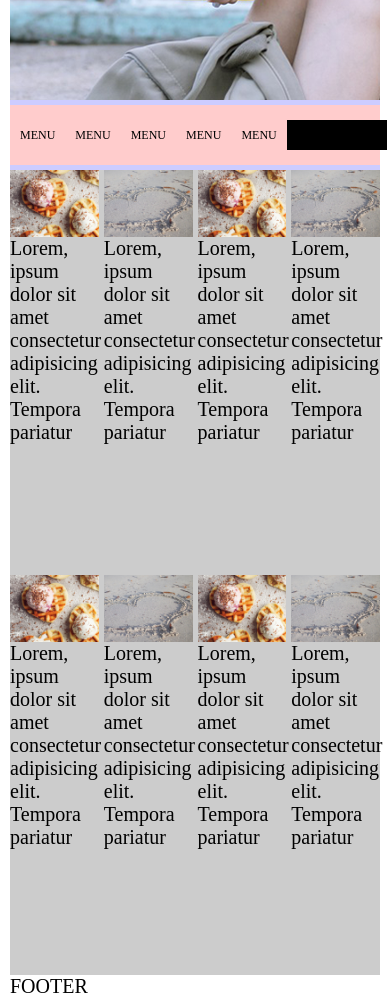
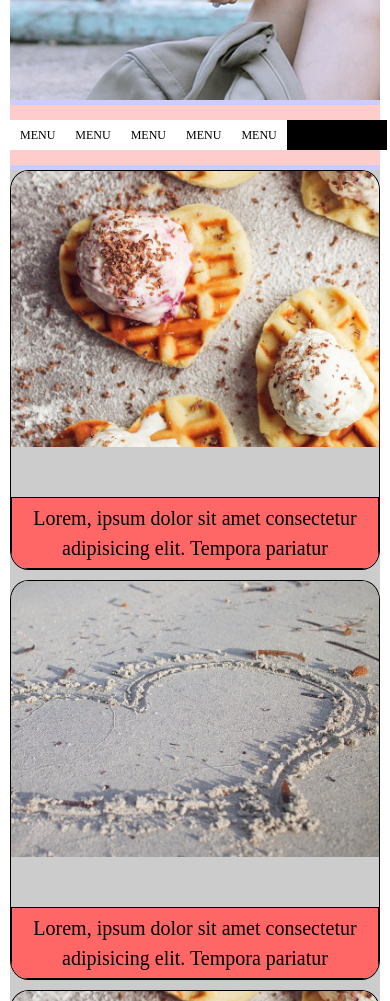
Before and after one commit to msj102525/0218, a plain HTML site: page index.html in a window 390 px wide. Shown: the part 600-1601 px from the top of the page. Drawn offline with Linux system fonts and the light colour scheme.

Commit message:
Add files via upload

```diff
--- a/css/container/indexContainer.css
+++ b/css/container/indexContainer.css
@@ -1,15 +1,16 @@
 /* container */
-.container {
+.container {}
 
-}
 .container .inner-container {
     display: flex;
     justify-content: center;
 }
+
 .container .inner-container .index {
     flex: 0 1 1600px;
     background-color: #ccf;
 }
+
 .container .inner-container .index .grid-container {
     display: grid;
     grid-template-columns: repeat(12, 1fr);
@@ -19,6 +20,7 @@
 
     gap: 5px;
 }
+
 .container .inner-container .index .grid-container .grid-gallery {
     grid-area: 1/1/2/-1;
     background-color: #ffc;
@@ -26,6 +28,7 @@
     /* filter: blur(1px); */
     /* filter: grayscale(0.5); */
 }
+
 .container .inner-container .index .grid-container .grid-menu {
     grid-area: 2/1/3/-1;
     background-color: #fcc;
@@ -33,68 +36,195 @@
     justify-content: space-between;
     padding: 15px 0;
 }
+
 .container .inner-container .index .grid-container .grid-menu .sub-menu {
     /* flex: 0 1 400px; */
     display: flex;
     justify-content: space-between;
 
 }
+
 .container .inner-container .index .grid-container .grid-menu .sub-menu>ul {
     display: flex;
     justify-content: space-between;
 }
+
 .container .inner-container .index .grid-container .grid-menu .sub-menu>ul>li {
     line-height: 30px;
     display: flex;
     justify-content: space-between;
     font-size: 12px;
     padding: 0 10px;
+    background-color: #fff;
 }
+
 .container .inner-container .index .grid-container .grid-menu span.right-btn {
     display: block;
     flex: 0 0 100px;
     height: 30px;
     background-color: #000;
 }
+
 .container .inner-container .index .grid-container .grid-con {
     grid-area: 3/1/4/-1;
     background-color: #ccc;
 }
+
 .container .inner-container .index .grid-container .grid-con>ul {
     display: grid;
 
     grid-template-columns: repeat(12, 1fr);
-    grid-template-rows: repeat(2, minmax(400px, auto));
+    grid-template-rows: repeat(2, minmax(370px, auto));
 
-    grid-auto-rows: minmax(400px, auto);
+    grid-auto-rows: minmax(370px, auto);
     gap: 5px;
 }
+
 .container .inner-container .index .grid-container .grid-con>ul>li img {
     width: 100%;
     height: auto;
     display: block;
 }
+
+.container .inner-container .index .grid-container .grid-con>ul>li {
+    border: 1px solid;
+    box-sizing: border-box;
+    display: flex;
+    flex-direction: column;
+    justify-content: space-between;
+    transition: all 0.1s ease-in-out;
+    border-radius: 5%;
+    overflow: hidden;
+}
+
+.container .inner-container .index .grid-container .grid-con>ul>li:hover {
+    filter: grayscale(1);
+    cursor: pointer;
+    transform: translateY(-10px);
+    transform: scale(1.05);
+    box-shadow: 1px 2px 4px #000;
+}
+
+.container .inner-container .index .grid-container .grid-con>ul>li p {
+    text-align: center;
+    line-height: 30px;
+    border: 1px solid;
+    padding: 5px;
+    box-sizing: border-box;
+    background-color: rgb(255, 102, 102);
+}
+
 .container .inner-container .index .grid-container .grid-con>ul>li:nth-child(1) {
     grid-area: 1/1/2/4;
 }
+
 .container .inner-container .index .grid-container .grid-con>ul>li:nth-child(2) {
     grid-area: 1/4/2/7;
 }
+
 .container .inner-container .index .grid-container .grid-con>ul>li:nth-child(3) {
     grid-area: 1/7/2/10;
 }
+
 .container .inner-container .index .grid-container .grid-con>ul>li:nth-child(4) {
     grid-area: 1/10/2/-1;
 }
+
 .container .inner-container .index .grid-container .grid-con>ul>li:nth-child(5) {
     grid-area: 2/1/3/4;
 }
+
 .container .inner-container .index .grid-container .grid-con>ul>li:nth-child(6) {
     grid-area: 2/4/3/7;
 }
+
 .container .inner-container .index .grid-container .grid-con>ul>li:nth-child(7) {
     grid-area: 2/7/3/10;
 }
+
 .container .inner-container .index .grid-container .grid-con>ul>li:nth-child(8) {
     grid-area: 2/10/3/-1;
 }
+
+@media only screen and (max-width:959px) {
+    .container .inner-container .index .grid-container .grid-con>ul {
+        grid-template-columns: repeat(8, 1fr);
+        grid-template-rows: repeat(2, minmax(400px, auto));
+
+        grid-auto-rows: minmax(400px, auto);
+    }
+
+    .container .inner-container .index .grid-container .grid-con>ul>li:nth-child(1) {
+        grid-area: 1/1/2/5;
+    }
+
+    .container .inner-container .index .grid-container .grid-con>ul>li:nth-child(2) {
+        grid-area: 1/5/2/-1;
+    }
+
+    .container .inner-container .index .grid-container .grid-con>ul>li:nth-child(3) {
+        grid-area: 2/1/3/5;
+    }
+
+    .container .inner-container .index .grid-container .grid-con>ul>li:nth-child(4) {
+        grid-area: 2/5/3/-1;
+    }
+
+    .container .inner-container .index .grid-container .grid-con>ul>li:nth-child(5) {
+        grid-area: 3/1/4/5;
+    }
+
+    .container .inner-container .index .grid-container .grid-con>ul>li:nth-child(6) {
+        grid-area: 3/5/4/-1;
+    }
+
+    .container .inner-container .index .grid-container .grid-con>ul>li:nth-child(7) {
+        grid-area: 4/1/5/5;
+    }
+
+    .container .inner-container .index .grid-container .grid-con>ul>li:nth-child(8) {
+        grid-area: 4/5/5/-1;
+    }
+}
+
+@media only screen and (max-width:767px) {
+    .container .inner-container .index .grid-container .grid-con>ul {
+        grid-template-columns: repeat(4, 1fr);
+        grid-template-rows: repeat(2, minmax(400px, auto));
+
+        grid-auto-rows: minmax(400px, auto);
+        gap: 10px;
+    }
+
+    .container .inner-container .index .grid-container .grid-con>ul>li:nth-child(1) {
+        grid-area: 1/1/2/-1;
+    }
+
+    .container .inner-container .index .grid-container .grid-con>ul>li:nth-child(2) {
+        grid-area: 2/1/3/-1;
+    }
+
+    .container .inner-container .index .grid-container .grid-con>ul>li:nth-child(3) {
+        grid-area: 3/1/4/-1;
+    }
+
+    .container .inner-container .index .grid-container .grid-con>ul>li:nth-child(4) {
+        grid-area: 4/1/5/-1;
+    }
+
+    .container .inner-container .index .grid-container .grid-con>ul>li:nth-child(5) {
+        grid-area: 5/1/6/-1;
+    }
+
+    .container .inner-container .index .grid-container .grid-con>ul>li:nth-child(6) {
+        grid-area: 6/1/7/-1;
+    }
+
+    .container .inner-container .index .grid-container .grid-con>ul>li:nth-child(7) {
+        grid-area: 7/1/8/-1;
+    }
+
+    .container .inner-container .index .grid-container .grid-con>ul>li:nth-child(8) {
+        grid-area: 8/1/9/-1;
+    }
+}
```
